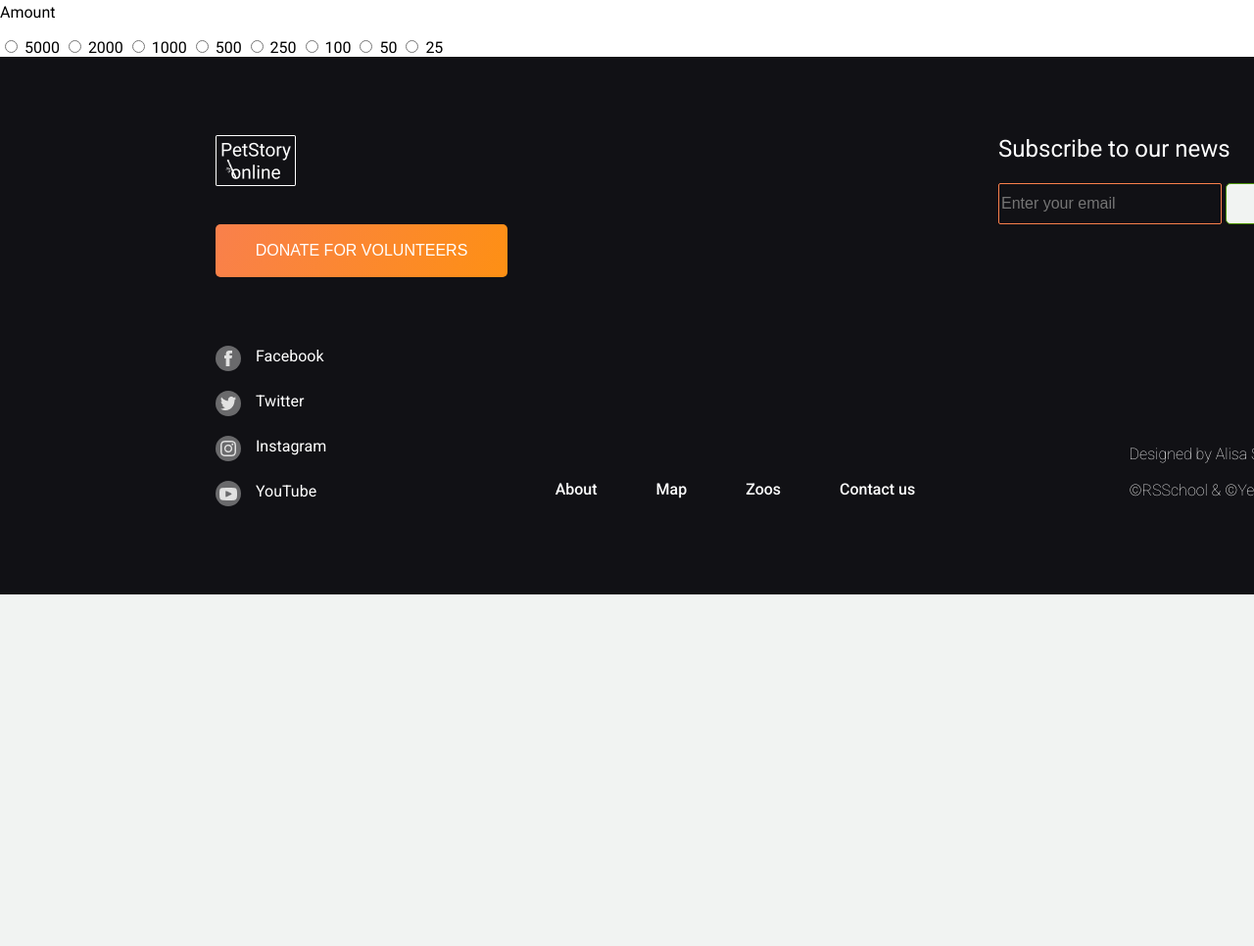
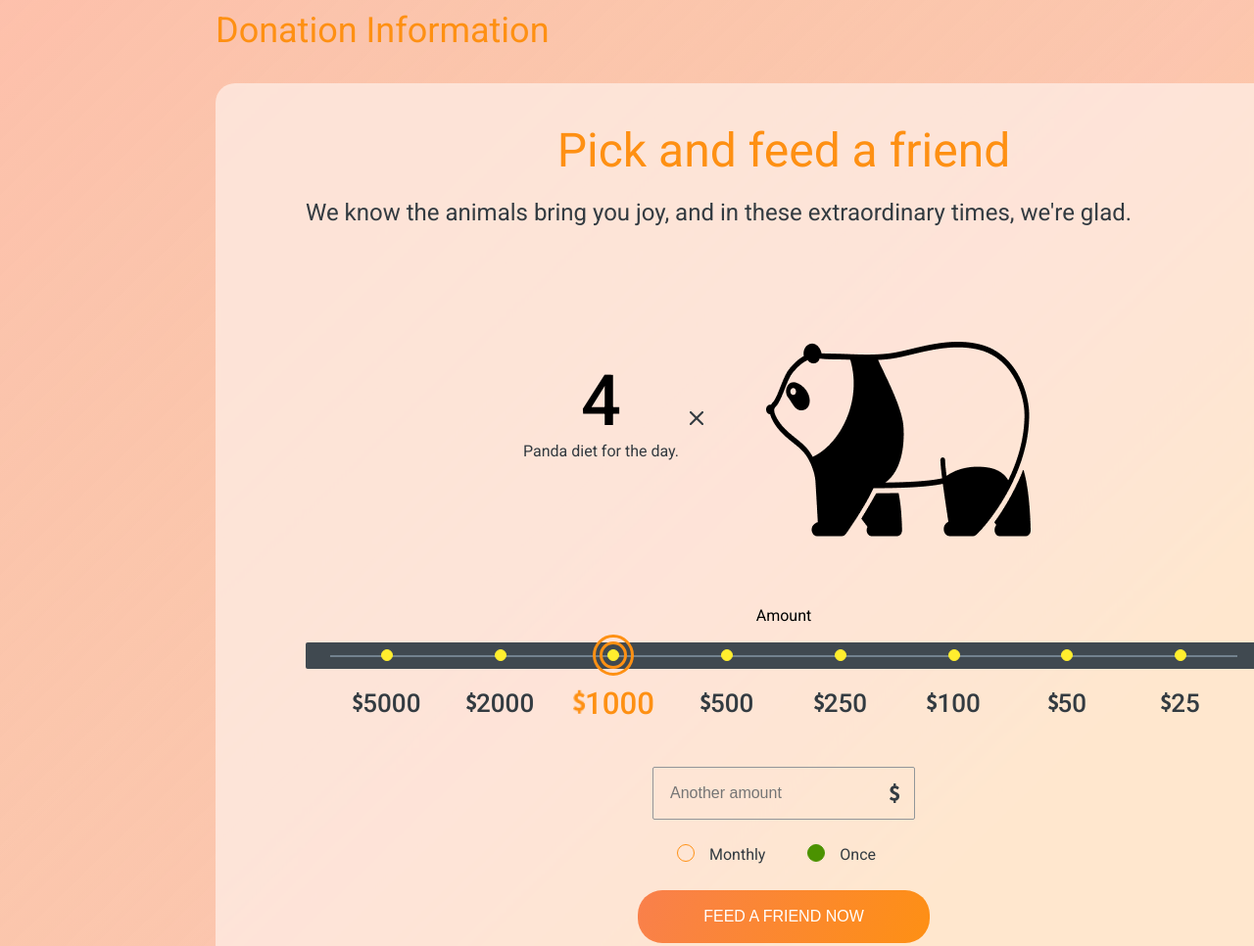
Before and after one commit to ikoroleva/online-zoo, a website: page pages/donate/index.html in a window 1280 px wide. Shown: the part 700-1666 px from the top of the page at 98% size. Before the commit the page ends 1307 px from the top, so only its background shows below. Drawn offline with Linux system fonts and the light colour scheme.

Commit message:
feat: donate page layout

```diff
--- a/pages/donate/index.html
+++ b/pages/donate/index.html
@@ -6,6 +6,7 @@
     <meta http-equiv="X-UA-Compatible" content="IE=edge">
     <meta name="viewport" content="width=device-width, initial-scale=1.0">
     <title>Donate</title>
+    <link rel="stylesheet" href="style.css">
     <link rel="stylesheet" href="../../assets/styles/basic.css">
     <link rel="stylesheet" href="../../assets/styles/header.css">
     <link rel="stylesheet" href="../../assets/styles/footer.css">
@@ -31,7 +32,6 @@
                     <li class="nav list__item"><a href="#">Zoos</a></li>
                     <li class="nav list__item active"><a href="#">Donate</a></li>
                     <li class="nav list__item"><a href="#">Contact</a></li>
-
                 </ul>
             </nav>
             <div class="header list__item desined-by-link"><a
@@ -58,7 +58,6 @@
                         Donation Information
                     </h3>
                     <div class="donate-pick-and-feed">
-                        <div class="donate-pick-and-feed__container">
                         <h2>Pick and feed a friend</h2>
                         <p>
                             We know the animals bring you joy, and in these extraordinary times,
@@ -66,8 +65,8 @@
                         </p>
                         <div class="panda__container">
                             <div class="panda-diet-count">
-                                    <p>4</p>
-                                    <p>Panda diet for the day.</p>
+                                <p class="panda-diet-count__num">4</p>
+                                <p class="panda-diet-count__text">Panda diet for the day.</p>
                             </div>
                             <div class="panda-x">
                                 <img src="..\..\assets\icons\x_icon.png" alt="multiply">
@@ -76,31 +75,62 @@
                                 <img src="..\..\assets\images\animals-widget.png" alt="panda icon">
                             </div>
                         </div>
-                            <form class="radios-form">
-                                <p class="radios-description">Amount</p>
-                                <div class="radios-line"></div>
+                        <form class="amount-form">
+                            <p class="amount-form-description">Amount</p>
                             <div class="radios">
+                                <div class="radios-line">
+                                    <div class="radio-input-container">
                                         <input id="input5000" class="radiob" name="radio" type="radio" />
-                                    <label for="input5000">5000</label>
+                                        <label for="input5000" class="donation-sum">5000</label>
+                                    </div>
+                                    <div class="radio-input-container">
                                         <input id="input2000" class="radiob" name="radio" type="radio" />
-                                    <label for="input2000">2000</label>
-                                    <input id="input1000" class="radiob" name="radio" type="radio" />
-                                    <label for="input1000">1000</label>
+                                        <label for="input2000" class="donation-sum">2000</label>
+                                    </div>
+                                    <div class="radio-input-container">
+                                        <input id="input1000" class="radiob" name="radio" type="radio" checked />
+                                        <label for="input1000" class="donation-sum">1000</label>
+                                    </div>
+                                    <div class="radio-input-container">
                                         <input id="input500" class="radiob" name="radio" type="radio" />
-                                    <label for="input500">500</label>
+                                        <label for="input500" class="donation-sum">500</label>
+                                    </div>
+                                    <div class="radio-input-container">
                                         <input id="input250" class="radiob" name="radio" type="radio" />
-                                    <label for="input250">250</label>
+                                        <label for="input250" class="donation-sum">250</label>
+                                    </div>
+                                    <div class="radio-input-container">
                                         <input id="input100" class="radiob" name="radio" type="radio" />
-                                    <label for="input100">100</label>
+                                        <label for="input100" class="donation-sum">100</label>
+                                    </div>
+                                    <div class="radio-input-container">
                                         <input id="input50" class="radiob" name="radio" type="radio" />
-                                    <label for="input50">50</label>
+                                        <label for="input50" class="donation-sum">50</label>
+                                    </div>
+                                    <div class="radio-input-container">
                                         <input id="input25" class="radiob" name="radio" type="radio" />
-                                    <label for="input25">25</label>
-                                    <span id="slider"></span>
+                                        <label for="input25" class="donation-sum">25</label>
+                                    </div>
+                                </div>
+
+                            </div>
+                            <div class="amount-input">
+                                <input type="number" placeholder="Another amount">
+                                <img src="..\..\assets\icons\dollar.png" alt="dollar icon">
+                            </div>
+                            <div class="period-container">
+                                <div class="period">
+                                    <input class="period-value" name="period" type="radio" value="monthly">
+                                    <label for="period">Monthly</label>
+                                </div>
+                                <div class="period">
+                                    <input class="period-value" name="period" type="radio" value="once" checked>
+                                    <label for="period">Once</label>
+                                </div>
+                            </div>
+                            <input type="submit" value="Feed a friend now" class="btn_1">
                     </div>
                     </form>
-                        </div>
-                    </div>
                 </div>
             </section>
         </main>
--- a/pages/donate/style.css
+++ b/pages/donate/style.css
@@ -0,0 +1,267 @@
+.panda-img {
+    height: 390px;
+    background-image: url("../../assets/images/panda_bg.png");
+    background-repeat: no-repeat;
+    background-size: cover;
+}
+
+.donate {
+    background: linear-gradient(315.75deg, rgba(254, 210, 144, 0.7) 30.06%, #FEBDAB 100.95%, rgba(254, 210, 144, 0.7) 106.36%), linear-gradient(315.75deg, rgba(254, 189, 171, 0.74) 30.06%, rgba(243, 169, 248, 0.66) 50.74%, #E0D8F0 80.49%, #EAF7FE 127.9%, #EAF7FE 149.54%), linear-gradient(315.75deg, rgba(254, 189, 171, 0.74) 30.06%, rgba(243, 169, 248, 0.66) 50.74%, #E0D8F0 80.49%, #EAF7FE 127.9%, #EAF7FE 149.54%);
+}
+
+.donate__content {
+    display: flex;
+    flex-direction: column;
+    width: 1160px;
+    padding: 40px 0 180px;
+    margin: 0 auto;
+}
+
+.donate__header {
+    font-weight: 400;
+    font-size: 36px;
+    line-height: 130%;
+    /* identical to box height, or 47px */
+    color: #FFFFFF;
+    margin: 0;
+}
+
+.donate__header__text {
+    font-weight: 500;
+    font-size: 16px;
+    line-height: 140%;
+    /* or 22px */
+    color: #FFFFFF;
+}
+
+.donate__subheader {
+    font-weight: 400;
+    font-size: 36px;
+    line-height: 130%;
+    /* identical to box height, or 47px */
+    /* or3 */
+    color: #FE9013;
+    margin: 30px 0;
+}
+
+.donate-pick-and-feed {
+    display: flex;
+    flex-direction: column;
+    /* align-items: center; */
+    margin-top: 60px;
+    padding: 40px 92px;
+    background: rgba(255, 255, 255, 0.52);
+    backdrop-filter: blur(2px);
+    /* Note: backdrop-filter has minimal browser support */
+    border-radius: 20px;
+    margin: 0;
+}
+
+.donate-pick-and-feed>h2 {
+    font-weight: 400;
+    font-size: 48px;
+    line-height: 120%;
+    /* identical to box height, or 58px */
+    text-align: center;
+    /* or3 */
+    color: #FE9013;
+    margin: 0;
+}
+
+.donate-pick-and-feed>p {
+    font-weight: 400;
+    font-size: 24px;
+    line-height: 120%;
+    /* identical to box height, or 29px */
+    color: #333B41;
+    margin: 20px 0;
+}
+
+.panda__container {
+    display: flex;
+    justify-content: center;
+    align-items: center;
+    padding: 50px 0;
+}
+
+.panda-diet-count {
+    display: flex;
+    flex-direction: column;
+    align-items: center;
+    justify-content: center;
+
+}
+
+.panda-diet-count__num {
+    font-weight: 500;
+    font-size: 72px;
+    line-height: 80%;
+    /* identical to box height, or 58px */
+    text-align: center;
+    text-transform: uppercase;
+    color: #000000;
+    margin: 0;
+}
+
+.panda-diet-count__text {
+    font-weight: 400;
+    font-size: 16px;
+    line-height: 140%;
+    /* or 22px */
+    text-align: center;
+    color: #333B41;
+    margin: 0;
+    padding-top: 11px;
+}
+
+.panda-x {
+    display: flex;
+    align-items: center;
+    justify-content: center;
+    padding: 0 64px 0 11px;
+}
+
+.amount-form {
+    display: flex;
+    flex-direction: column;
+    justify-content: center;
+    align-items: center;
+}
+
+.amount-form-description {
+    font-weight: 400;
+    font-size: 16px;
+    line-height: 140%;
+    /* or 22px */
+    color: #000000;
+}
+
+.radios {
+    display: flex;
+    justify-items: center;
+    align-items: center;
+    width: 100%;
+    height: 27px;
+    background: #404950;
+    border-radius: 2px;
+    padding: 0 25px;
+    margin-bottom: 100px;
+}
+
+.radios-line {
+    height: 2px;
+    background: #72828E;
+    width: 100%;
+    display: flex;
+    justify-content: center;
+    align-items: center;
+    position: relative;
+}
+
+.radio-input-container {
+    width: 12.5%;
+    display: flex;
+    flex-direction: column;
+    align-items: center;
+    justify-content: center;
+    position: relative;
+    top: 30px;
+}
+
+.radio-input-container>label {
+    font-weight: 500;
+    font-size: 26px;
+    line-height: 140%;
+    /* or 36px */
+    text-transform: uppercase;
+    color: #333B41;
+    margin-top: 25px;
+}
+
+.radiob {
+    margin: 0;
+    padding: 0;
+    all: unset;
+    width: 10px;
+    height: 10px;
+    border: solid 1px rgb(255, 238, 46);
+    border-radius: 50%;
+    background-color: rgb(255, 238, 46);
+    cursor: pointer;
+    /* transform: translateY(-0.075em); */
+}
+
+.radiob:checked {
+    outline: 10px double #FE9013;
+    outline-offset: 5px;
+}
+
+.donation-sum::before {
+    content: url(../../assets/icons/dollar.png);
+}
+
+.radiob:checked+.donation-sum {
+    color: rgb(254, 144, 19);
+    transform: scale(1.2);
+}
+
+.radiob:checked+.donation-sum::before {
+    content: url(../../assets/icons/dollar-orange.png);
+}
+
+.amount-input {
+    display: flex;
+    justify-content: space-between;
+    align-items: center;
+    border: 1px solid #929699;
+    border-radius: 2px;
+    width: 268px;
+    height: 54px;
+    padding: 15px;
+}
+
+.amount-input>input {
+    font-weight: 400;
+    font-size: 16px;
+    line-height: 140%;
+    /* or 22px */
+    color: #929699;
+    background-color: transparent;
+    border: none;
+}
+
+.period-container {
+    display: flex;
+    justify-content: space-between;
+    margin: 25px;
+    width: 218px;
+}
+
+.period {
+    display: flex;
+    justify-content: flex-start;
+}
+
+.period-value {
+    margin: 0;
+    padding: 0;
+    all: unset;
+    width: 16px;
+    height: 16px;
+    border: 1px solid rgb(254, 144, 19);
+    border-radius: 50%;
+    cursor: pointer;
+}
+
+.period-value:checked {
+    border-color: rgb(75, 146, 0);
+    background-color: rgb(75, 146, 0);
+}
+
+.period label {
+    font-weight: 400;
+    font-size: 16px;
+    line-height: 140%;
+    color: #333B41;
+    margin: 0 15px;
+}
```
Also changed, not shown: assets/icons/dollar-orange.png (added), assets/icons/dollar.png (added), assets/images/panda_bg.png (added). Lines whose indentation alone changed are shown as unchanged.
